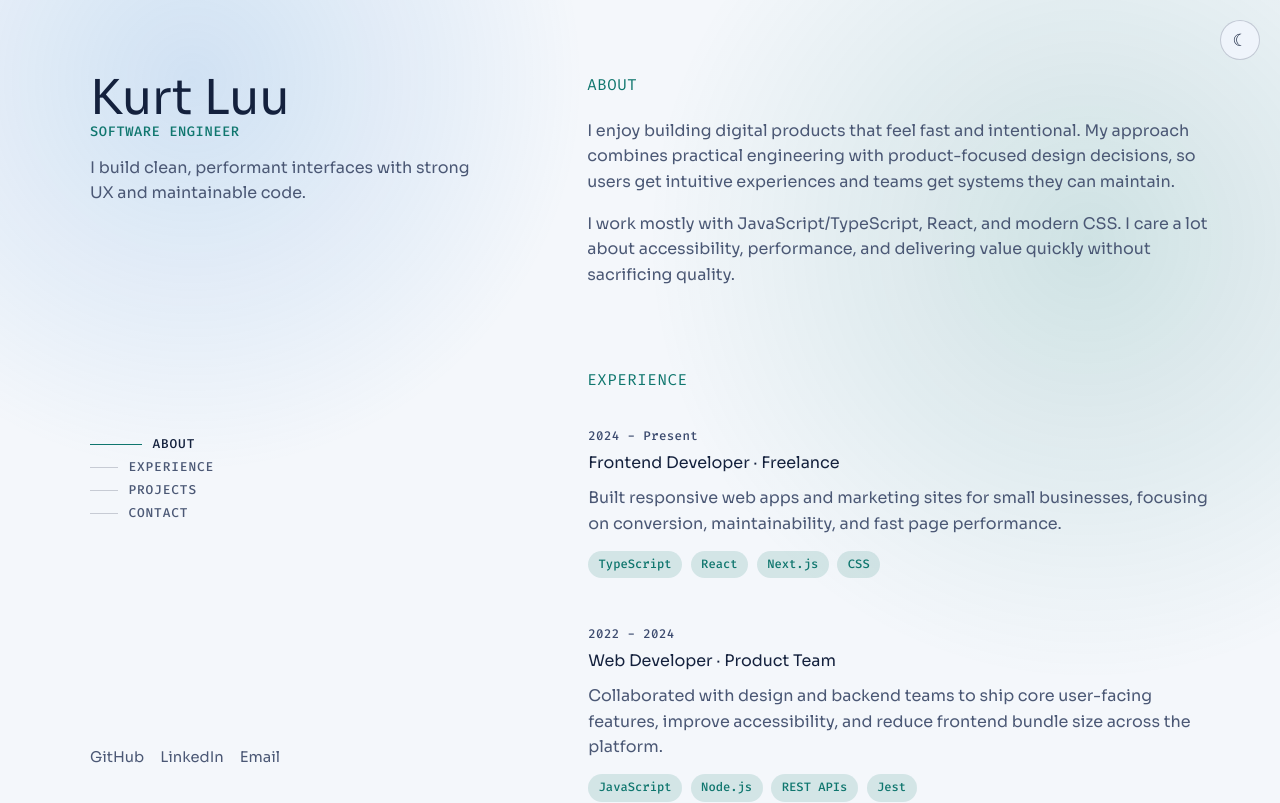
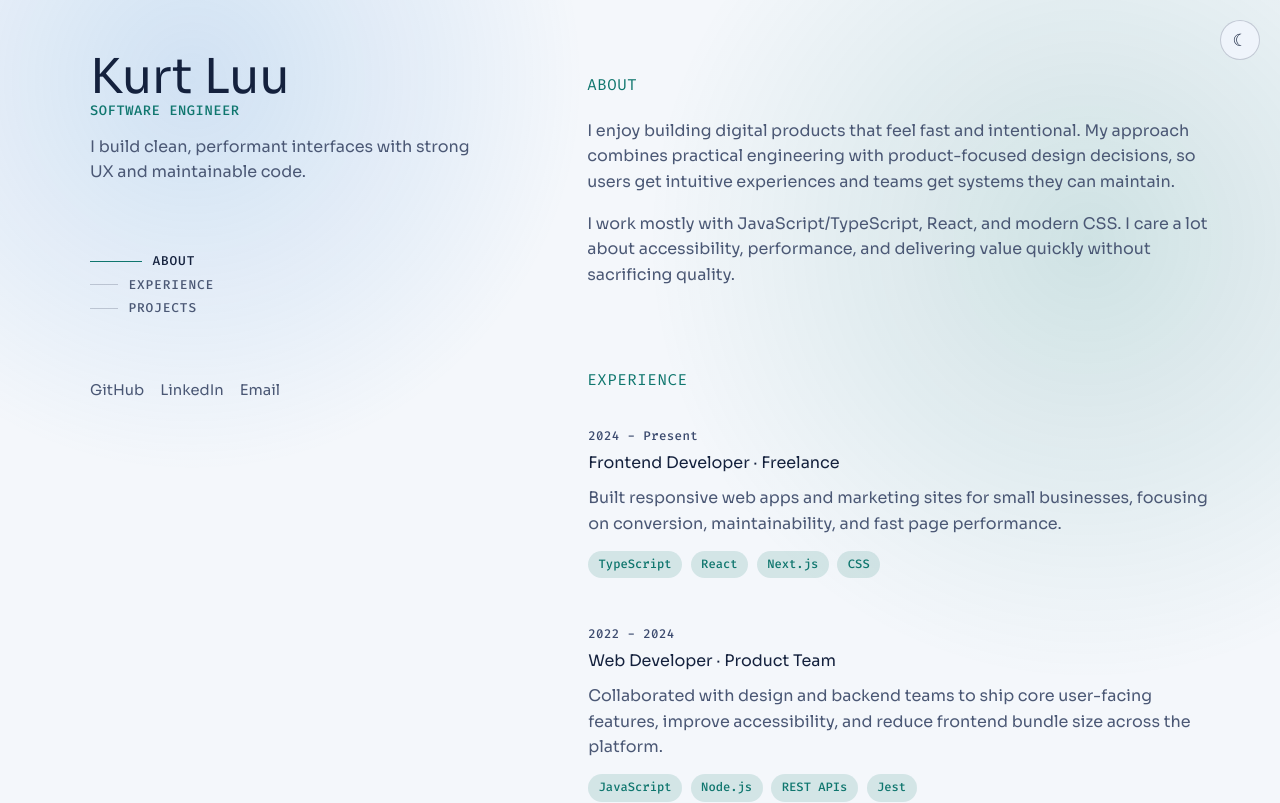
Before and after one commit to kurtluu/portfolio, a React (Vite) app in the folder react-ts-site/: page / in a window 1280 px wide. Shown: the top 803 px of the page. Built offline with nearby package versions, Linux system fonts and the light colour scheme.

Commit message:
Fix sidebar scroll behavior and update section nav items

```diff
--- a/react-ts-site/src/App.tsx
+++ b/react-ts-site/src/App.tsx
@@ -22,7 +22,6 @@ const navItems: NavItem[] = [
   { id: "about", label: "About" },
   { id: "experience", label: "Experience" },
   { id: "projects", label: "Projects" },
-  { id: "contact", label: "Contact" },
 ];
 
 const timeline: TimelineItem[] = [
--- a/react-ts-site/src/styles.css
+++ b/react-ts-site/src/styles.css
@@ -108,12 +108,15 @@ a {
 }
 
 .sidebar-inner {
-  position: sticky;
+  position: fixed;
   top: 3.2rem;
   display: flex;
   flex-direction: column;
-  justify-content: space-between;
-  min-height: calc(100vh - 6.4rem);
+  gap: 2rem;
+  align-items: flex-start;
+  width: clamp(260px, 34vw, 420px);
+  max-height: calc(100vh - 6.4rem);
+  overflow: auto;
 }
 
 .kicker {
```
